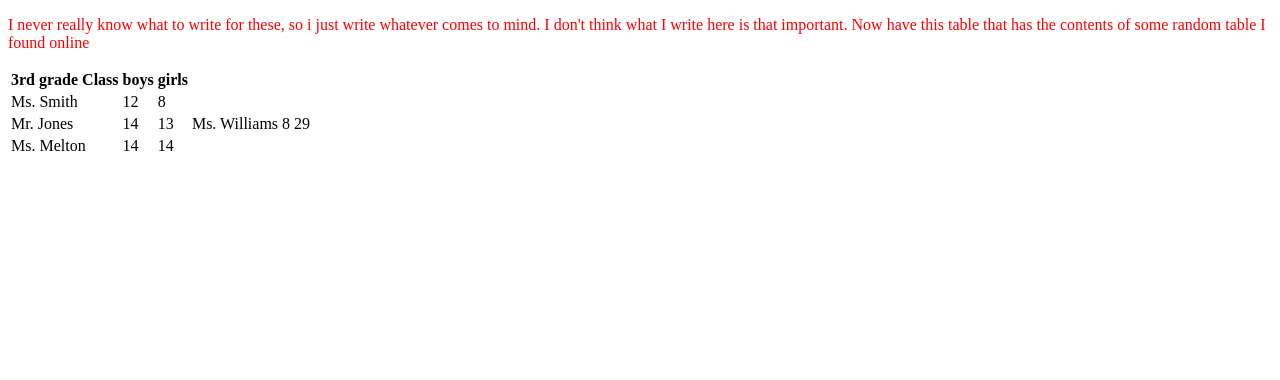
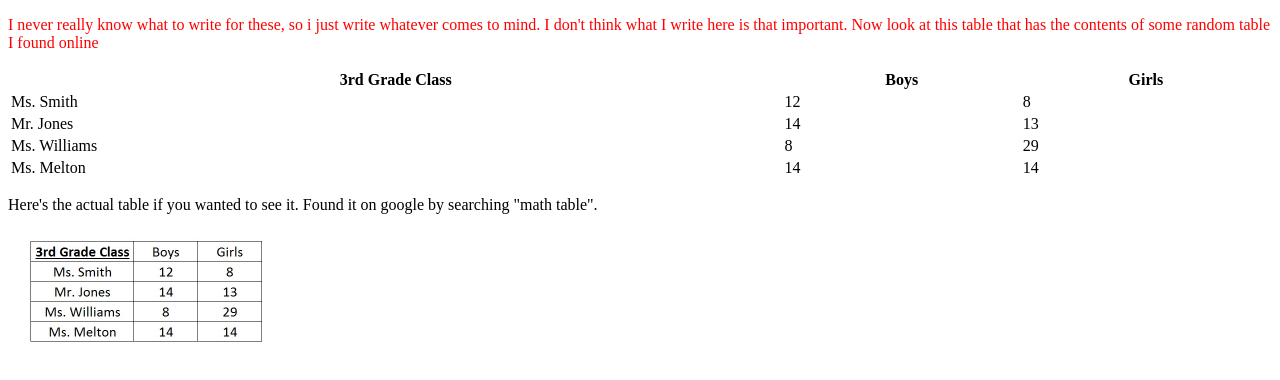
Before and after one commit to Matthew-Loiselle/ICS2O-Unit2-06-HTML, a plain HTML site: page index.html in a window 1280 px wide. Drawn offline with Linux system fonts and the light colour scheme.

Commit message:
pre style check

```diff
--- a/index.html
+++ b/index.html
@@ -11,12 +11,12 @@
 </head>
 
 <body>
-  <p id="paragraph1" style="color:red"> I never really know what to write for these, so i just write whatever comes to mind. I don't think what I write here is that important. Now have this table that has the contents of some random table I found online</p>
-  <table style="width:75%>
+  <p id="paragraph1" style="color:red"> I never really know what to write for these, so i just write whatever comes to mind. I don't think what I write here is that important. Now look at this table that has the contents of some random table I found online</p>
+<table style="width:100%">
   <tr>
-      <th>3rd grade Class</th>
-      <th>boys</th>
-      <th>girls</th>
+    <th>3rd Grade Class</th>
+    <th>Boys</th>
+    <th>Girls</th>
   </tr>
   <tr>
     <td>Ms. Smith</td>
@@ -24,10 +24,10 @@
     <td>8</td>
   </tr>
   <tr>
-      <td>Mr. Jones </td>
+    <td>Mr. Jones</td>
     <td>14</td>
     <td>13</td>
-    </tr<
+  </tr>
   <tr>
     <td>Ms. Williams</td>
     <td>8</td>
@@ -39,6 +39,8 @@
     <td>14</td>
   </tr>
 </table>
+<p>Here's the actual table if you wanted to see it. Found it on google by searching "math table".</p>
+<img src="./table.jpg" alt="table" height="125" width="281">
 </body>
 
 </html>
```
Also changed, not shown: table.jpg (added). Lines whose indentation alone changed are shown as unchanged.
